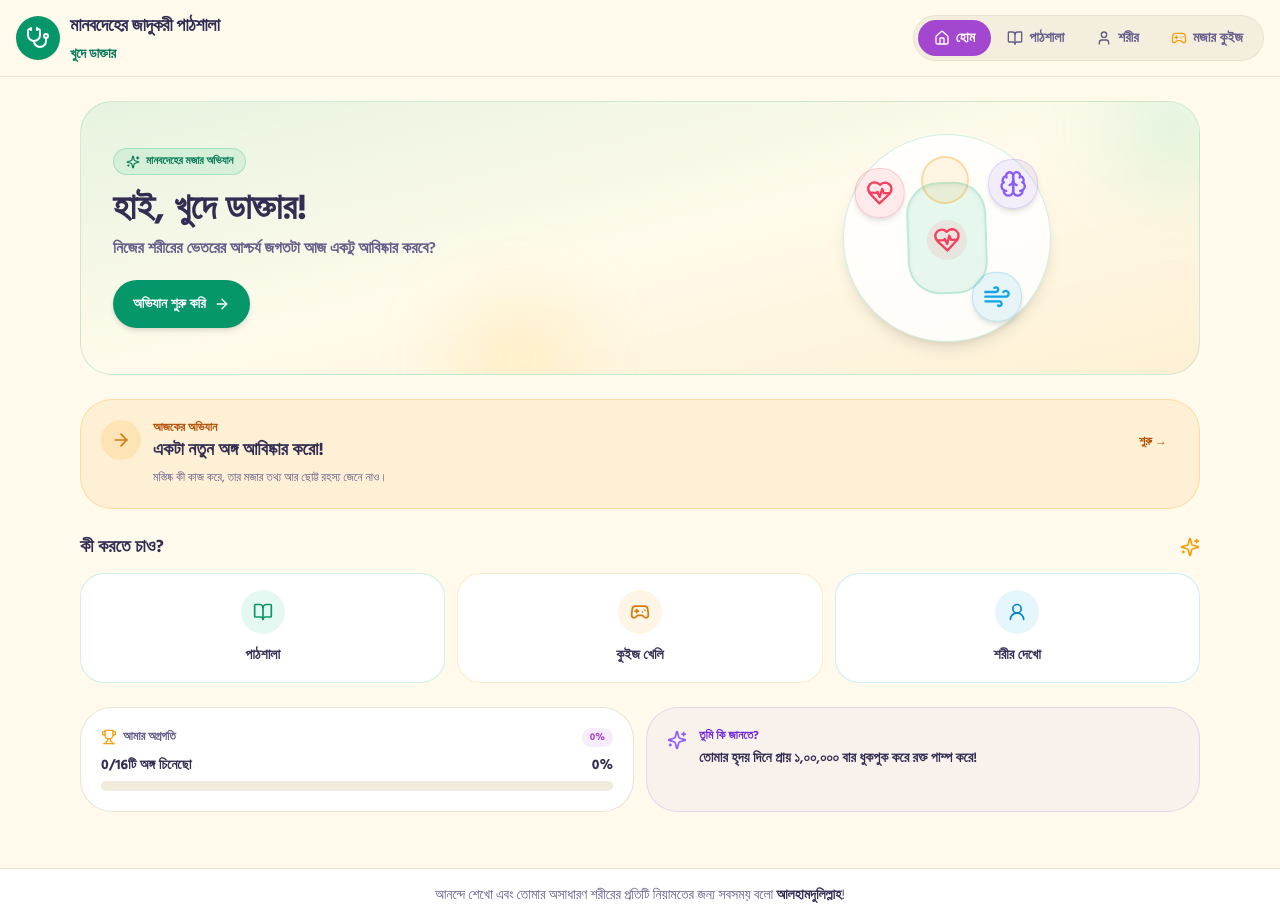
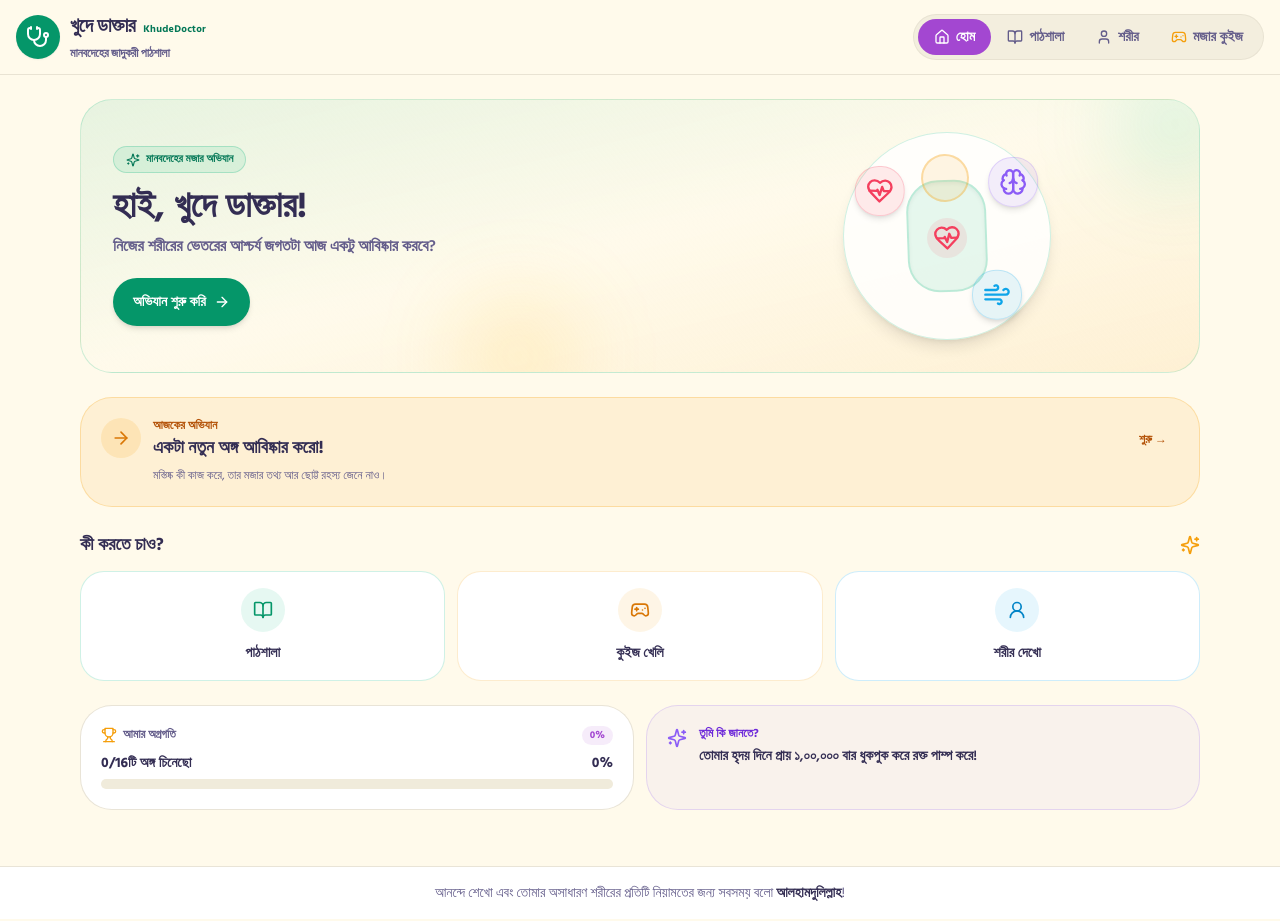
Before and after one commit to tomahmed420/KhudeDoctor-, a React (Vite) app: page / in a window 1280 px wide. Built offline with nearby package versions, Linux system fonts and the light colour scheme; the HTML template or start-up script is replaced by a standard one.

Commit message:
style: restore bilingual brand header hierarchy

```diff
--- a/src/components/wonders/WondersOfBody.tsx
+++ b/src/components/wonders/WondersOfBody.tsx
@@ -105,12 +105,17 @@ export const WondersOfBody = () => {
                   <Stethoscope className="w-5 h-5 sm:w-6 sm:h-6" />
                 </div>
                 <div className="flex flex-col items-start leading-none">
-                  <p className="font-bangla font-black text-base sm:text-lg text-foreground tracking-tight">
+                  <div className="flex items-baseline gap-1.5 sm:gap-2">
+                    <h1 className="font-bangla font-black text-lg sm:text-xl text-foreground tracking-tight">
+                      খুদে ডাক্তার
+                    </h1>
+                    <span className="text-[9px] sm:text-[10px] font-bold tracking-wide text-emerald-700 dark:text-emerald-300">
+                      KhudeDoctor
+                    </span>
+                  </div>
+                  <p className="mt-1.5 font-bangla font-semibold text-[10px] sm:text-xs text-muted-foreground tracking-tight">
                     মানবদেহের জাদুকরী পাঠশালা
                   </p>
-                  <h1 className="mt-1 font-bangla font-bold text-xs sm:text-sm text-emerald-700 dark:text-emerald-300 tracking-tight">
-                    খুদে ডাক্তার
-                  </h1>
                 </div>
               </div>
             </button>
```
